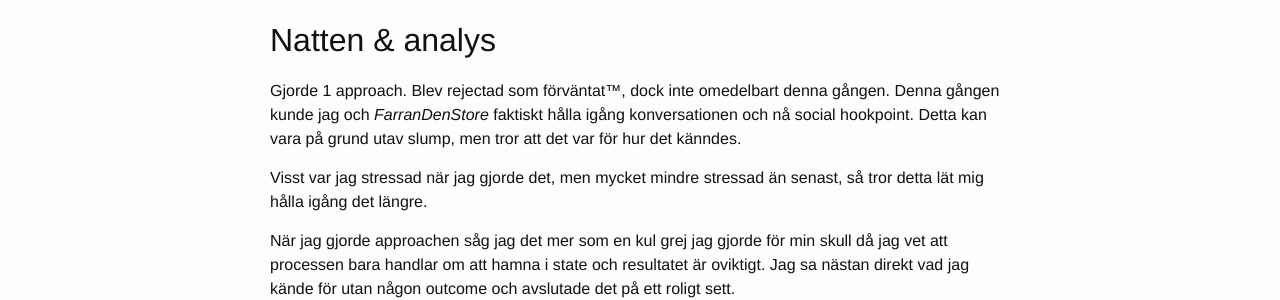
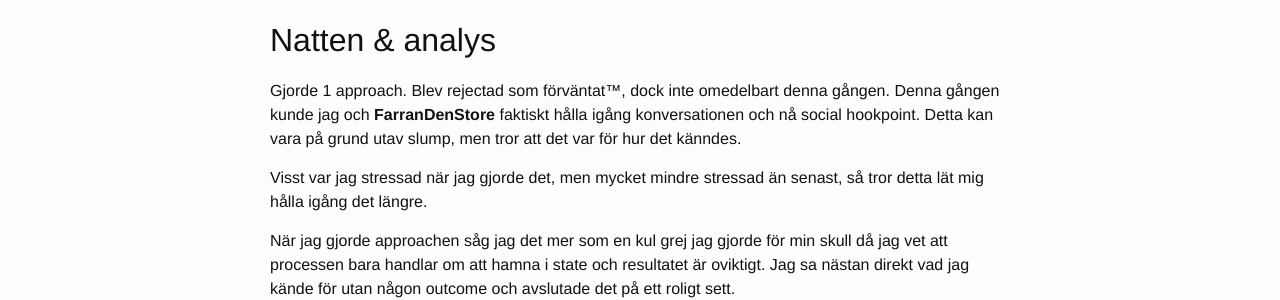
Before and after one commit to state-man/state-man.github.io, a Jekyll site: the page built from _posts/2015-09-11-initial-commit.markdown, in a window 1280 px wide. Shown: the part 406-706 px from the top of the page. Built offline with Jekyll 4.4.1, drawn with Linux system fonts in a browser that asks for light colours.

```diff
--- a/_posts/2015-09-11-initial-commit.markdown
+++ b/_posts/2015-09-11-initial-commit.markdown
@@ -15,7 +15,7 @@ tags: approach anxiety
 
 ## Natten & analys
 
-Gjorde 1 approach. Blev rejectad som förväntat™, dock inte omedelbart denna gången. Denna gången kunde jag och *FarranDenStore* faktiskt hålla igång konversationen och nå social hookpoint. Detta kan vara på grund utav slump, men tror att det var för hur det känndes.
+Gjorde 1 approach. Blev rejectad som förväntat™, dock inte omedelbart denna gången. Denna gången kunde jag och **FarranDenStore** faktiskt hålla igång konversationen och nå social hookpoint. Detta kan vara på grund utav slump, men tror att det var för hur det känndes.
 
 Visst var jag stressad när jag gjorde det, men mycket mindre stressad än senast, så tror detta lät mig hålla igång det längre.
 
```
